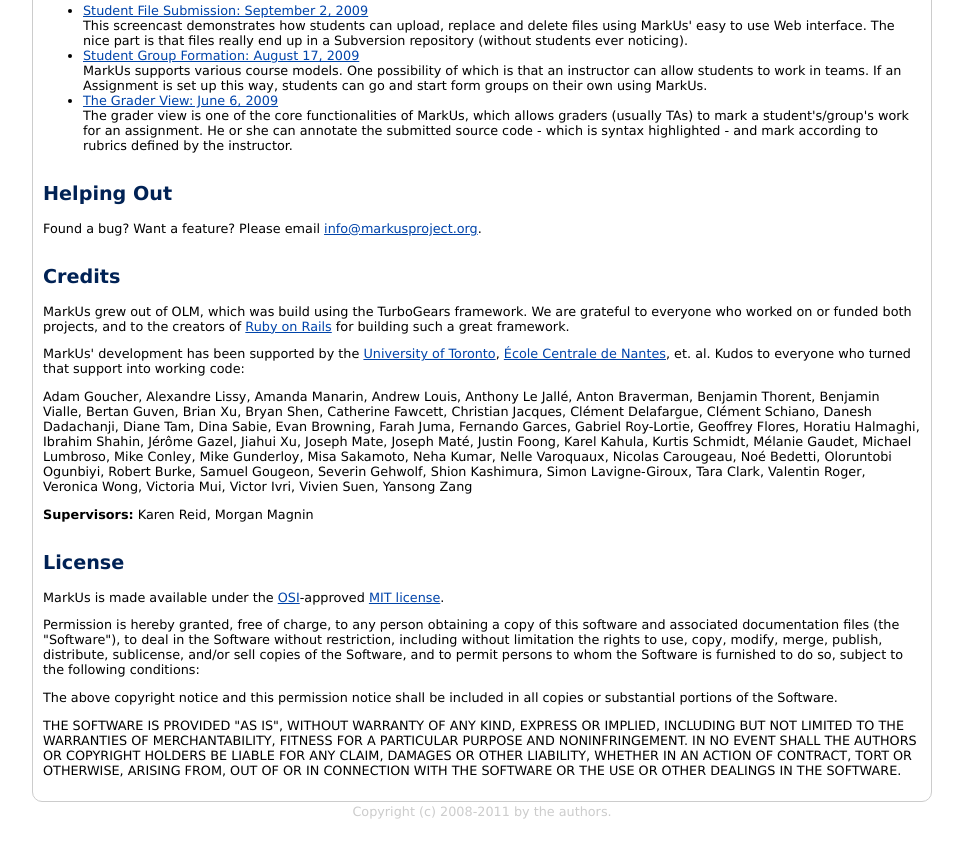
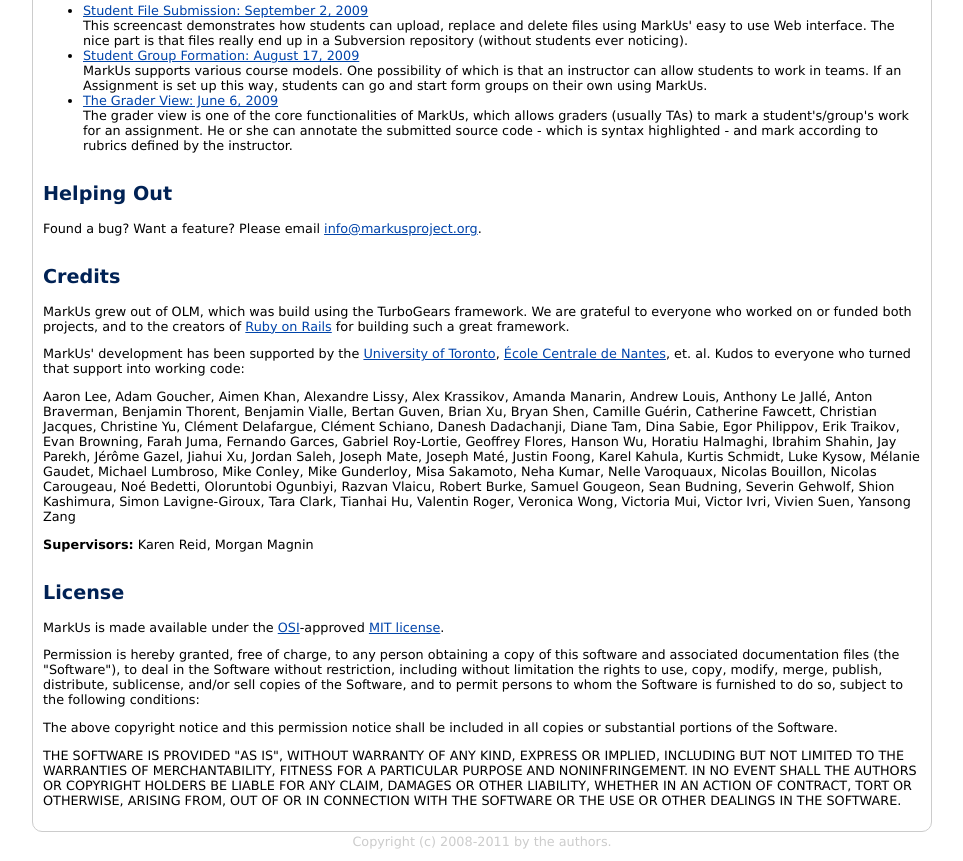
Before and after one commit to MarkUsProject/WebSite, a plain HTML site: page www/index.html in a window 1280 px wide. Shown: the part 1322-2183 px from the top of the page, without its empty margins (158-1121 px from the left). Before the commit the page ends 2153 px from the top, so only its background shows below. Drawn offline with Linux system fonts and the light colour scheme.

Commit message:
Added UCOSP students of this term and from this summer

```diff
--- a/www/index.html
+++ b/www/index.html
@@ -189,17 +189,16 @@
                     </p>
 
                     <p>
-                        Adam Goucher, Alexandre Lissy, Amanda Manarin, Andrew Louis, Anthony Le Jall&eacute;, Anton Braverman,
-                        Benjamin Thorent, Benjamin Vialle, Bertan Guven, Brian Xu, Bryan Shen,
-                        Catherine Fawcett, Christian Jacques, Cl&eacute;ment Delafargue, Cl&eacute;ment Schiano,
-                        Danesh Dadachanji, Diane Tam, Dina Sabie, Evan Browning, Farah Juma, Fernando
-                        Garces, Gabriel Roy-Lortie, Geoffrey Flores, Horatiu Halmaghi, Ibrahim Shahin,
-                        J&eacute;r&ocirc;me Gazel, Jiahui Xu, Joseph Mate, Joseph Mat&eacute;, Justin Foong, Karel Kahula,
-                        Kurtis Schmidt, M&eacute;lanie Gaudet, Michael Lumbroso, Mike Conley, Mike Gunderloy,
-                        Misa Sakamoto, Neha Kumar, Nelle Varoquaux, Nicolas Carougeau, No&eacute; Bedetti, Oloruntobi Ogunbiyi,
-                        Robert Burke, Samuel Gougeon, Severin Gehwolf, Shion Kashimura, Simon
-                        Lavigne-Giroux, Tara Clark, Valentin Roger, Veronica Wong, Victoria Mui, Victor
-                        Ivri, Vivien Suen, Yansong Zang
+                        Aaron Lee, Adam Goucher, Aimen Khan, Alexandre Lissy, Alex Krassikov, Amanda Manarin, Andrew Louis,
+                        Anthony Le Jallé, Anton Braverman, Benjamin Thorent, Benjamin Vialle, Bertan Guven, Brian Xu, Bryan Shen,
+                        Camille Guérin, Catherine Fawcett, Christian Jacques, Christine Yu, Clément Delafargue, Clément Schiano,
+                        Danesh Dadachanji, Diane Tam, Dina Sabie, Egor Philippov, Erik Traikov, Evan Browning, Farah Juma,
+                        Fernando Garces, Gabriel Roy-Lortie, Geoffrey Flores, Hanson Wu, Horatiu Halmaghi, Ibrahim Shahin, Jay Parekh,
+                        Jérôme Gazel, Jiahui Xu, Jordan Saleh, Joseph Mate, Joseph Maté, Justin Foong, Karel Kahula, Kurtis Schmidt,
+                        Luke Kysow, Mélanie Gaudet, Michael Lumbroso, Mike Conley, Mike Gunderloy, Misa Sakamoto, Neha Kumar,
+                        Nelle Varoquaux, Nicolas Bouillon, Nicolas Carougeau, Noé Bedetti, Oloruntobi Ogunbiyi, Razvan Vlaicu,
+                        Robert Burke, Samuel Gougeon, Sean Budning, Severin Gehwolf, Shion Kashimura, Simon Lavigne-Giroux, Tara Clark,
+                        Tianhai Hu, Valentin Roger, Veronica Wong, Victoria Mui, Victor Ivri, Vivien Suen, Yansong Zang
                     </p>
 
                     <p><strong>Supervisors:</strong> Karen Reid, Morgan Magnin</p>
```
